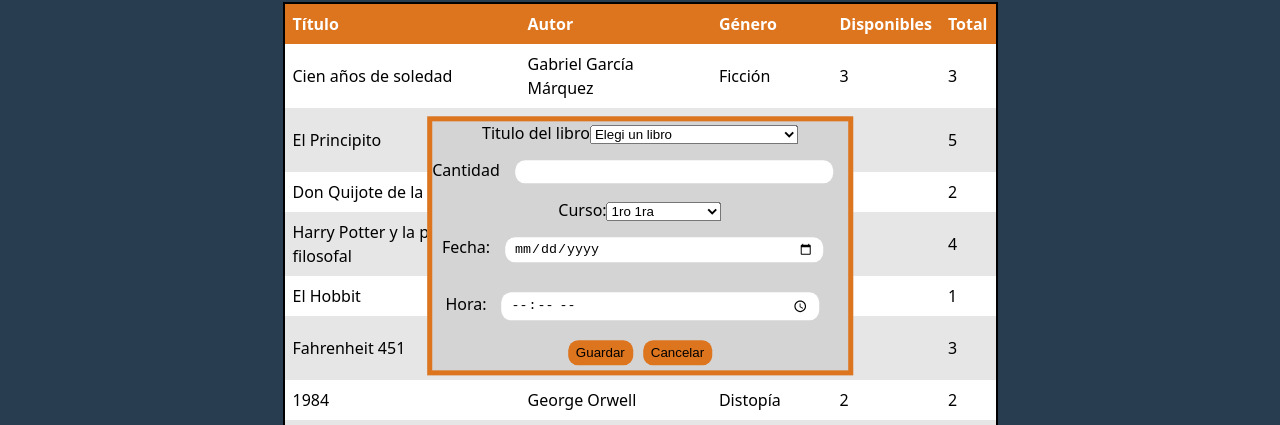
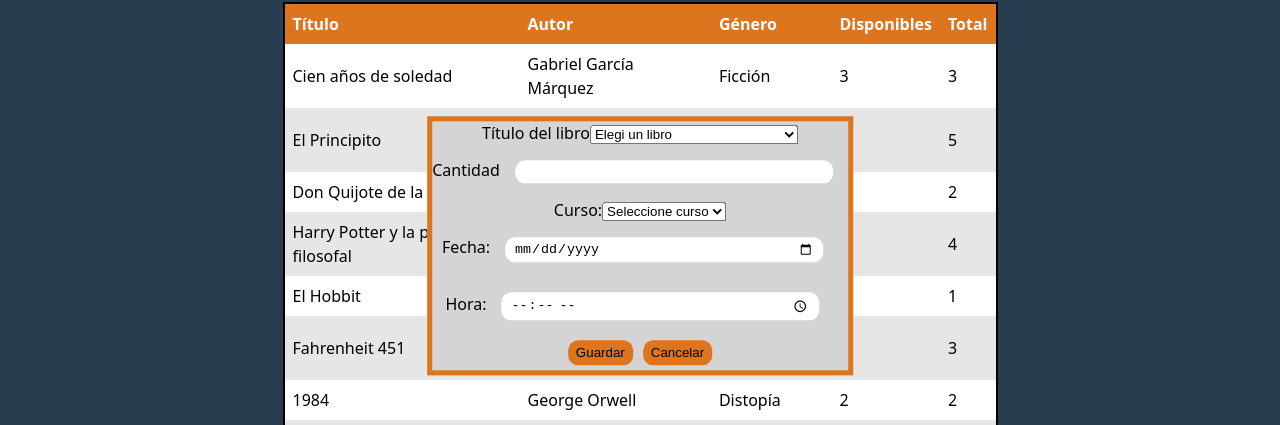
Before and after one commit to bcga616/bibliovirtual-escolar, a React (Vite) app in the folder BiblioVirtual/: page / in a window 1280 px wide. Both pictures are taken after a click on the button "Nuevo Préstamo". Shown: the part 151-576 px from the top of the page. Built offline with nearby package versions, Linux system fonts and the light colour scheme.

Commit message:
formulario funcional

```diff
--- a/BiblioVirtual/src/componentes/NuevoPrestamo.tsx
+++ b/BiblioVirtual/src/componentes/NuevoPrestamo.tsx
@@ -1,78 +1,107 @@
-import { useState, useEffect } from 'react'
+import { useState } from 'react'
 import librosTotales from './libros'
 
-function NuevoPrestamo(){
+function NuevoPrestamo() {
 
   const [values, setValues] = useState({
     titulo: '',
     cantidad: '',
+    curso: '',
     fecha: '',
     hora: '',
   })
 
-const handleChanges = (e) => {
-    setValues({...values, [e.target.name]:[e.target.value]})
+  const handleChanges = (e: React.ChangeEvent<HTMLInputElement | HTMLSelectElement>) => {
+    setValues({
+      ...values,
+      [e.target.name]: e.target.value
+    })
   }
 
-const handleSubmit = (e) => {
+  const handleSubmit = (e: React.FormEvent) => {
     e.preventDefault()
+    // En este punto, values ya es un objeto con todos los datos del préstamo
     console.log(values)
+    // Por ejemplo, podrías guardarlo en un estado global, un contexto, o enviarlo a una API
   }
-    return(
 
+  return (
     <>
+      <form onSubmit={handleSubmit} className='nuevoPrestamo'>
 
-        <form onSubmit={handleSubmit} className='nuevoPrestamo'>
-            <label htmlFor="libro">Titulo del libro</label>
-            <select name="" id="">
-        <option onChange={(e) => handleChanges(e)} >Elegi un libro</option>
+        <label htmlFor="titulo">Título del libro</label>
+        <select name="titulo" id="titulo" onChange={handleChanges} value={values.titulo}>
+          <option value="">Elegi un libro</option>
           {librosTotales.map((libro, i) => (
-        <option key={i}>
+            <option key={i} value={libro.titulo}>
               {libro.titulo}
             </option>
-        ))}</select><br />
-            <label htmlFor="">Cantidad</label>
-            <input type="number" onChange={(e) => handleChanges(e)} /> <br />
+          ))}
+        </select>
+        <br />
+
+        <label htmlFor="cantidad">Cantidad</label>
+        <input
+          type="number"
+          name="cantidad"
+          id="cantidad"
+          value={values.cantidad}
+          onChange={handleChanges}
+        />
+        <br />
 
         <label htmlFor="curso">Curso:</label>
-            <select name="curso" id="curso" onChange={(e) => handleChanges(e)}>
-                <option value="primero">1ro 1ra</option>
-                <option value="primero">1ro 2da</option>
-                <option value="primero">1ro 3ra</option>
-                <option value="primero">2do 1ra</option>
-                <option value="primero">2do 2da</option>
-                <option value="primero">2do 3ra</option>
-                <option value="primero">3ro 1ra</option>
-                <option value="primero">3ro 2da</option>
-                <option value="primero">3ro 3ra</option>
-                <option value="primero">4to INFO</option>
-                <option value="primero">4to ELECTRO</option>
-                <option value="primero">4to MMO</option>
-                <option value="primero">5to INFO</option>
-                <option value="primero">5to ELECTRO</option>
-                <option value="primero">5to MMO</option>
-                <option value="primero">6to INFO</option>
-                <option value="primero">6to ELECTRO</option>
-                <option value="primero">6to MMO</option>
-                <option value="primero">7mo INFO</option>
-                <option value="primero">7mo ELECTRO</option>
-                <option value="primero">7mo MMO</option>
-            </select>  <br />
+        <select name="curso" id="curso" onChange={handleChanges} value={values.curso}>
+          <option value="">Seleccione curso</option>
+          <option value="1ro 1ra">1ro 1ra</option>
+          <option value="1ro 2da">1ro 2da</option>
+          <option value="1ro 3ra">1ro 3ra</option>
+          <option value="2do 1ra">2do 1ra</option>
+          <option value="2do 2da">2do 2da</option>
+          <option value="2do 3ra">2do 3ra</option>
+          <option value="3ro 1ra">3ro 1ra</option>
+          <option value="3ro 2da">3ro 2da</option>
+          <option value="3ro 3ra">3ro 3ra</option>
+          <option value="4to INFO">4to INFO</option>
+          <option value="4to ELECTRO">4to ELECTRO</option>
+          <option value="4to MMO">4to MMO</option>
+          <option value="5to INFO">5to INFO</option>
+          <option value="5to ELECTRO">5to ELECTRO</option>
+          <option value="5to MMO">5to MMO</option>
+          <option value="6to INFO">6to INFO</option>
+          <option value="6to ELECTRO">6to ELECTRO</option>
+          <option value="6to MMO">6to MMO</option>
+          <option value="7mo INFO">7mo INFO</option>
+          <option value="7mo ELECTRO">7mo ELECTRO</option>
+          <option value="7mo MMO">7mo MMO</option>
+        </select>
+        <br />
 
         <label htmlFor="fecha">Fecha:</label>
-            <input type="date" name="fecha" id="fecha" onChange={(e) => handleChanges(e)} /> <br />
+        <input
+          type="date"
+          name="fecha"
+          id="fecha"
+          value={values.fecha}
+          onChange={handleChanges}
+        />
+        <br />
 
         <label htmlFor="hora">Hora:</label>
-            <input type="time" onChange={(e) => handleChanges(e)} /> <br />
+        <input
+          type="time"
+          name="hora"
+          id="hora"
+          value={values.hora}
+          onChange={handleChanges}
+        />
+        <br />
 
         <button type="submit">Guardar</button>
-            <button>Cancelar</button>
-
+        <button type="button">Cancelar</button>
       </form>
-
     </>
   )
-
 }
 
 export default NuevoPrestamo
```
Lines whose indentation alone changed are shown as unchanged.
